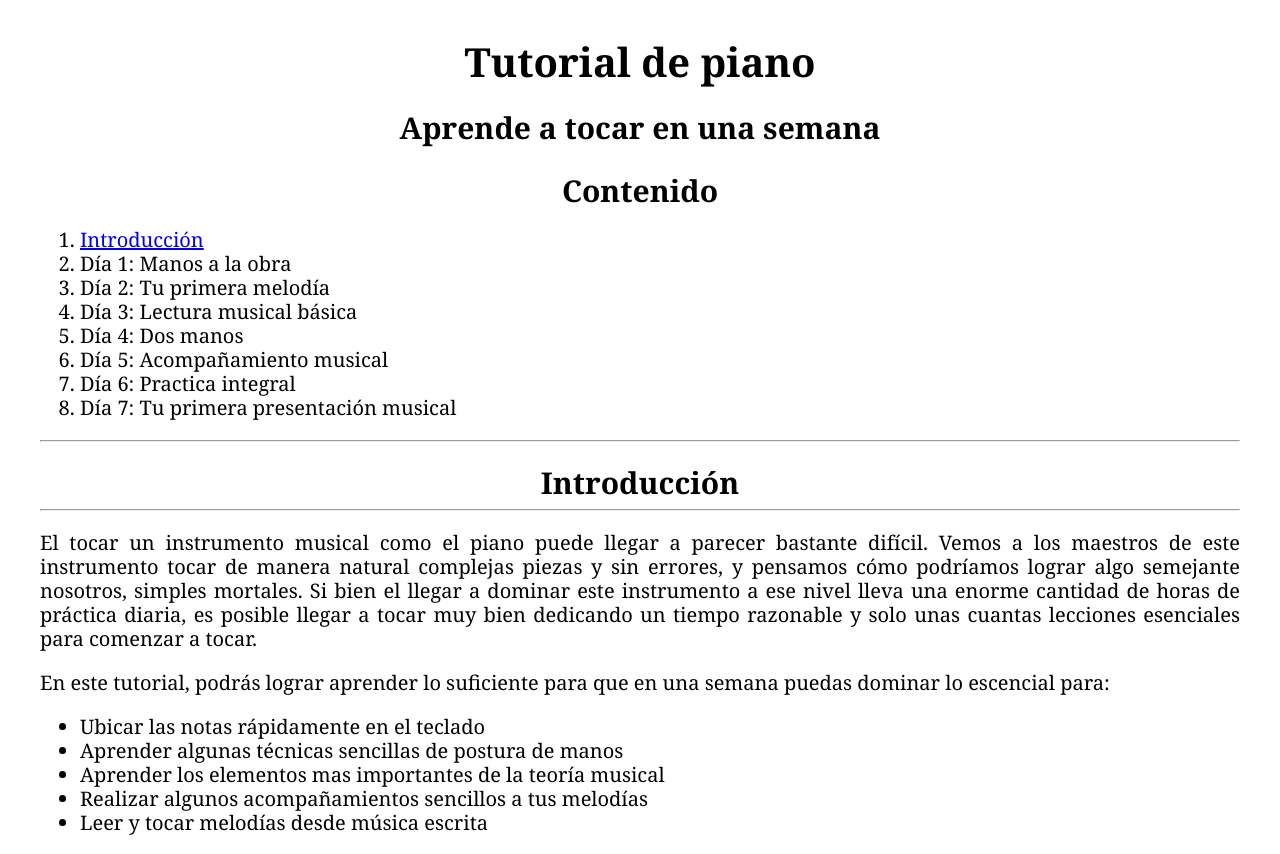
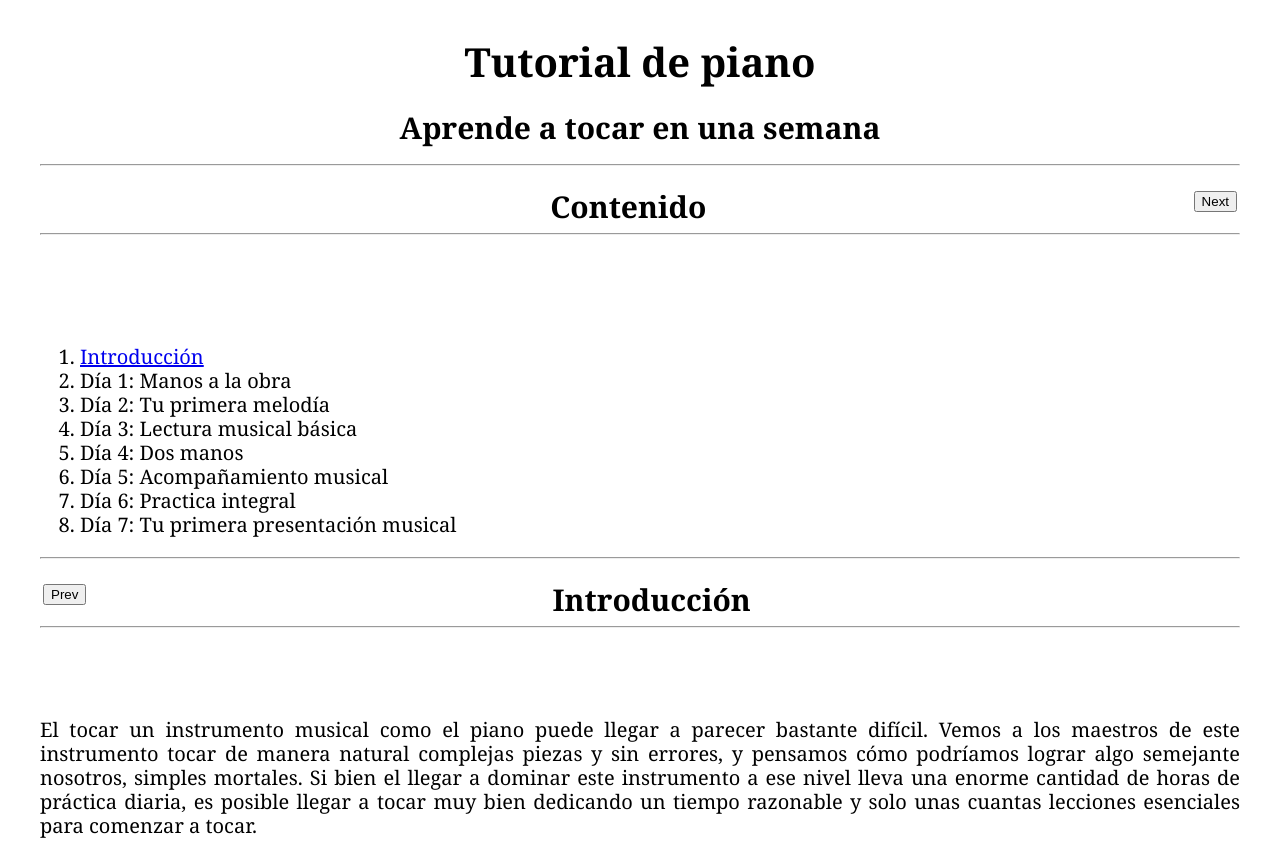
Before and after one commit to fraigo/piano-tutorial, a PHP site: page /es/index.html in a window 1280 px wide. Shown: the top 854 px of the page. Run offline with PHP 8.4, Linux system fonts and the light colour scheme.

Commit message:
fixed scrolling

```diff
--- a/css/style.css
+++ b/css/style.css
@@ -69,6 +69,12 @@ h3 {
 .medium .label > span {
     font-size:1.2em;
 }
+.anchor{
+    display:block;
+    width:100%;
+    height:40px;
+    padding-bottom: 20px;
+}
 @media (max-width:900px){
     .piano{
         font-size:16px !important;
--- a/es/index.html
+++ b/es/index.html
@@ -31,7 +31,9 @@
         <h1>Tutorial de piano</h1>
         <h2>Aprende a tocar en una semana</h2>
 
-        <h2>Contenido</h2>
+        <h2 is="chapterHeader" next="#day00">Contenido</h2>
+        <div style="height:20px;"></div>
+        <a id="content" class="anchor"></a>
 
         <ol>
             <li ><a href="#day00">Introducción</a></li>
@@ -45,8 +47,8 @@
         </ol>
 
         <section>
-            <a id="intro"></a>
-            <h2 is="chapterHeader" current="day00" :next="days>=1?'#day01':null">Introducción</h2>
+            <h2 is="chapterHeader" prev="#content" :next="days>=1?'#day01':null">Introducción</h2>
+            <a id="day00" class="anchor"></a>
             <content>
                 <p>
                     El tocar un instrumento musical como el piano puede llegar a parecer bastante difícil.
@@ -88,13 +90,14 @@
                     Todo depende de la dedicación que desees darle. Te deseo suerte en este camino. Ahora, manos a la obra!
                 </p>
 
-                <button @click="setDay(1)">Comenzar</button>
+                <button v-show="days==0" @click="setDay(1)">Comenzar</button>
 
             </content>
         </section>
 
         <section v-show="days>=1">
-            <h2 is="chapterHeader" prev="#day00" current="day01" :next="days>=2?'#day02':null">Día 1: Manos a la obra</h2>
+            <h2 is="chapterHeader" prev="#day00" :next="days>=2?'#day02':null">Día 1: Manos a la obra</h2>
+            <a id="day01"  clas="anchor"></a>
             <content>
                 <p>Objetivo: conocer el instrumento y ubicar rápidamente las notas del teclado.
                 </p>
@@ -188,7 +191,7 @@
                 <button @click="setDay(1.5)">Lo prometo!</button>
 
                 <section v-show="days>=1.5">
-                <a id="days01.5"></a>
+                <a id="days01.5" clas="anchor"></a>
                 <h4>DO</h4>
                 <p>
                     La primera nota que aprenderemos a ubicar sera el DO. Es la nota guia de la escala musical y por tanto la mas importante. La ubicamos en el teclado <b>al principio del grupo de dos teclas negras</b>.
@@ -536,7 +539,8 @@
         </section>
 
         <section v-show="days>=2">
-            <h2 is="chapterHeader" prev="#day01" current="day02" :next="days>=3?'#day03':null">Día 2 : Tu primera melodía</h2>
+            <h2 is="chapterHeader" prev="#day01" :next="days>=3?'#day03':null">Día 2 : Tu primera melodía</h2>
+            <a id="day02" class="anchor"></a>
             <content>
                 <p>
                 </p>
--- a/js/components/chapterHeader.js
+++ b/js/components/chapterHeader.js
@@ -2,8 +2,7 @@
 Vue.component("chapterHeader",{
     props:{
         prev:String,
-        next:String,
-        current:String
+        next:String
     },
     created:function(){
     },
@@ -14,7 +13,6 @@ Vue.component("chapterHeader",{
     },
     template:`<center style="position:sticky; top:-1px; z-index:10000; background-color:rgba(255,255,255,0.9)">
     <hr/>
-    <a :id="current"></a>
     <table width="100%"><tr>
     <td width=20 valign="center"><button v-if="prev" @click="goTo(prev)">Prev</button></td>
     <td  valign="center"><h2 style="margin:1px"><slot></slot></h2></td>
```
